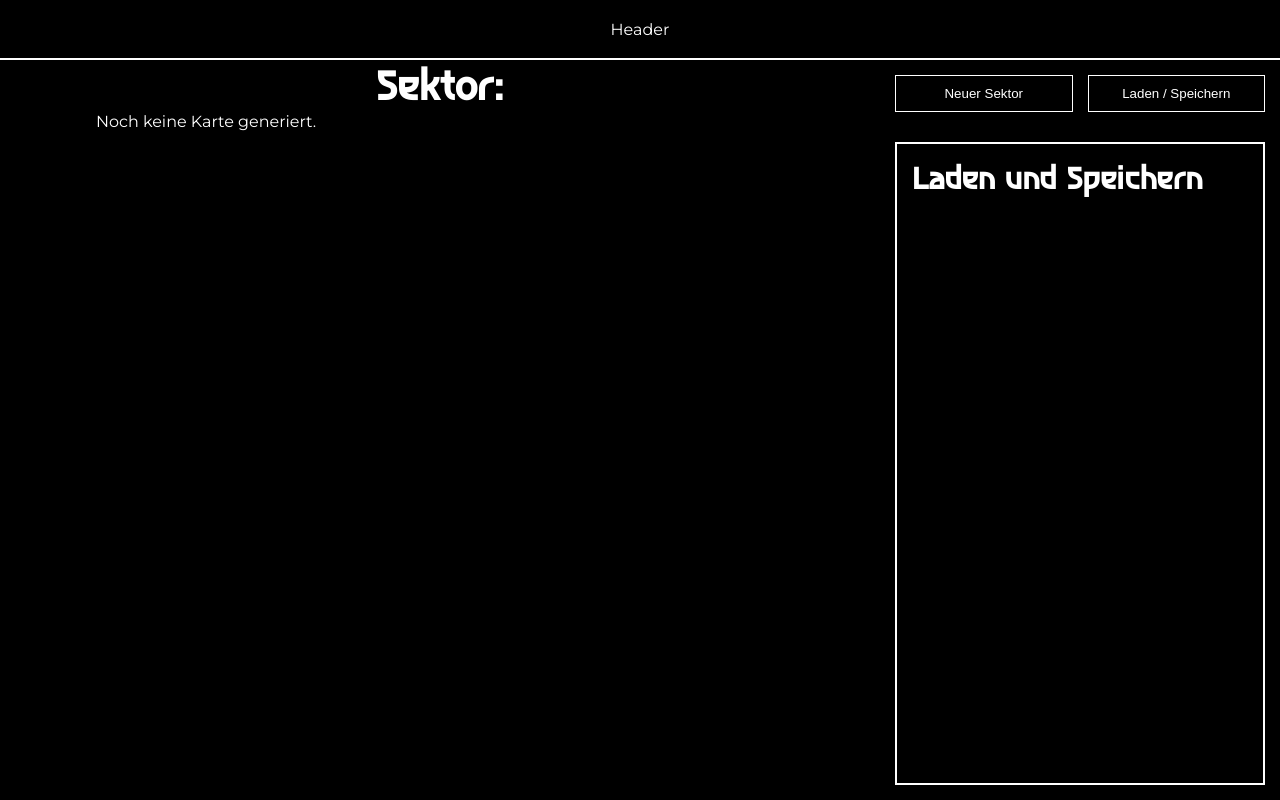
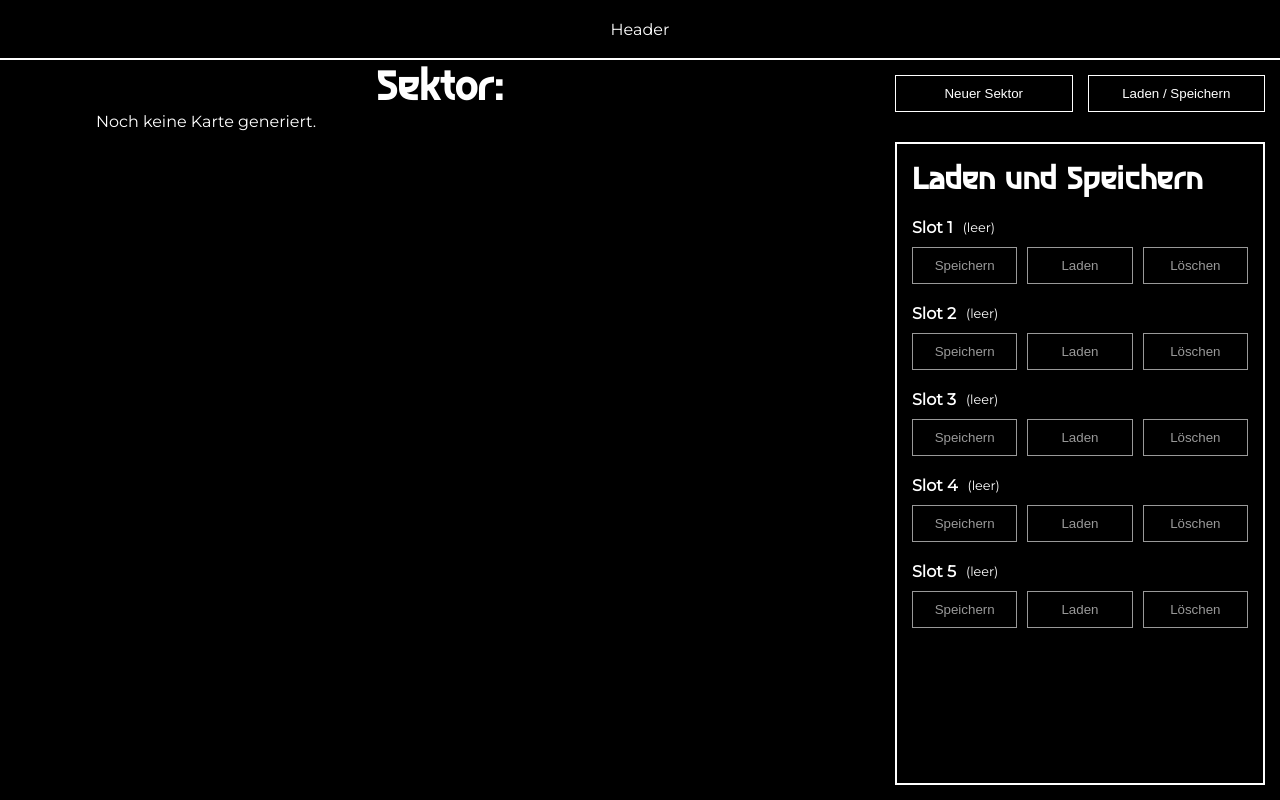
Before and after one commit to Paraldos/rpg-tools, a React (Vite) app: page / in a window 1280 px wide. Both pictures are taken after a click on the button "Laden / Speichern". Built offline with nearby package versions, Linux system fonts and the light colour scheme.

Commit message:
updated save funktion

```diff
--- a/src/components/fieldInfo/fieldInfo.css
+++ b/src/components/fieldInfo/fieldInfo.css
@@ -49,10 +49,6 @@
 }
 
 .fieldInfo__listOfWorlds {
-  list-style: none;
-  padding: 0;
-  display: flex;
-  flex-direction: column;
   margin-bottom: auto;
 }
 
@@ -63,7 +59,6 @@
   gap: 10px;
 
   p {
-    margin: 0;
     margin-right: auto;
   }
 }
--- a/src/components/saveMenu/SaveMenu.jsx
+++ b/src/components/saveMenu/SaveMenu.jsx
@@ -1,13 +1,52 @@
+import "./saveMenu.css";
 import { useSectorStore } from "../../utils/store";
+import { STORAGE_KEY_PREFIX } from "../../utils/storageKeys";
 
 export default function SaveMenu() {
+  const sector = useSectorStore((s) => s.sector);
   const saveMenuOpen = useSectorStore((s) => s.saveMenuOpen);
+  const saveToSlot = useSectorStore((s) => s.saveToSlot);
+  const loadFromSlot = useSectorStore((s) => s.loadFromSlot);
+  const clearSlot = useSectorStore((s) => s.clearSlot);
 
   if (!saveMenuOpen) return;
 
+  const slots = Array(5).fill(null);
+
+  const generateSlot = (slotIndex) => {
+    const raw = localStorage.getItem(`${STORAGE_KEY_PREFIX}${slotIndex}`);
+    const parsed = raw ? JSON.parse(raw) : null;
+    const timeStamp = parsed
+      ? `(${new Date(parsed.timestamp).toLocaleString()})`
+      : "(leer)";
+
+    return (
+      <li key={slotIndex} className="saveMenu__listItem">
+        <div className="saveMenu__title">
+          <p>Slot {slotIndex + 1}</p>
+          <p>{timeStamp}</p>
+        </div>
+        <div className="saveMenu__btns">
+          <button onClick={() => saveToSlot(slotIndex)} disabled={!sector}>
+            Speichern
+          </button>
+          <button onClick={() => loadFromSlot(slotIndex)} disabled={!parsed}>
+            Laden
+          </button>
+          <button onClick={() => clearSlot(slotIndex)} disabled={!parsed}>
+            Löschen
+          </button>
+        </div>
+      </li>
+    );
+  };
+
   return (
-    <div>
+    <div className="saveMenu">
       <h3>Laden und Speichern</h3>
+      <ul className="saveMenu__list">
+        {slots.map((_slot, index) => generateSlot(index))}
+      </ul>
     </div>
   );
 }
--- /dev/null
+++ b/src/components/saveMenu/saveMenu.css
@@ -0,0 +1,39 @@
+.saveMenu {
+  h3 {
+    margin-bottom: var(--spacing-l);
+  }
+}
+
+.saveMenu__title {
+  display: flex;
+  align-items: center;
+  gap: var(--spacing-m);
+
+  p:first-child {
+    font-size: 1rem;
+    font-weight: bolder;
+  }
+
+  p:nth-child(2) {
+    font-size: 0.8rem;
+  }
+}
+
+.saveMenu__list {
+  gap: var(--spacing-l);
+}
+
+.saveMenu__listItem {
+  display: flex;
+  flex-direction: column;
+  gap: var(--spacing-m);
+}
+
+.saveMenu__btns {
+  display: flex;
+  gap: var(--spacing-m);
+
+  button {
+    width: 100%;
+  }
+}
--- a/src/components/worldInfo/worldInfo.css
+++ b/src/components/worldInfo/worldInfo.css
@@ -49,10 +49,6 @@
 }
 
 .worldInfo__listOfTags {
-  list-style: none;
-  padding: 0;
-  display: flex;
-  flex-direction: column;
   gap: var(--spacing-m);
   margin-bottom: auto;
 
@@ -80,7 +76,6 @@
   align-items: center;
 
   p {
-    margin: 0;
     margin-right: auto;
   }
 }
--- a/src/components/worldInfoBtn/worldInfoBtn.css
+++ b/src/components/worldInfoBtn/worldInfoBtn.css
@@ -50,11 +50,8 @@
   }
 
   .worldInfoBtn__tags {
-    display: flex;
+    flex-direction: row;
     flex-wrap: wrap;
-    gap: var(--spacing-s);
-    list-style: none;
-    padding: 0;
   }
 
   .worldInfoBtn__tag {
--- a/src/styles/global.css
+++ b/src/styles/global.css
@@ -20,7 +20,7 @@ h3 {
 }
 
 p {
-  margin: 0 0 15px 0;
+  margin: 0;
 }
 
 button,
@@ -59,7 +59,11 @@ button:disabled,
 }
 
 ul {
-  padding-left: 15px;
+  display: flex;
+  flex-direction: column;
+  gap: var(--spacing-s);
+  list-style: none;
+  padding: 0;
   margin: 0;
 }
 
--- /dev/null
+++ b/src/utils/storageKeys.ts
@@ -0,0 +1 @@
+export const STORAGE_KEY_PREFIX = "rpg-tools__sector__";
--- a/src/utils/store.ts
+++ b/src/utils/store.ts
@@ -1,5 +1,6 @@
 import { create } from "zustand";
 import { Sector, Field } from "./types";
+import { STORAGE_KEY_PREFIX } from "./storageKeys";
 import {
   generateSector,
   generateWorld,
@@ -35,9 +36,41 @@ type SectorState = {
   updateWorldTags: (newTags: string[]) => void;
   moveWorldAwayFromSun: () => void;
   moveWorldTowardsSun: () => void;
+
+  saveToSlot: (slotIndex: number) => void;
+  loadFromSlot: (slotIndex: number) => void;
+  clearSlot: (slotIndex: number) => void;
 };
 
-export const useSectorStore = create<SectorState>((set) => ({
+export const useSectorStore = create<SectorState>((set, get) => ({
+  saveToSlot: (slotIndex) => {
+    const sector = get().sector;
+    if (!sector) return;
+    const payload = {
+      timestamp: Date.now(),
+      sector,
+    };
+    localStorage.setItem(
+      `${STORAGE_KEY_PREFIX}${slotIndex}`,
+      JSON.stringify(payload)
+    );
+  },
+
+  loadFromSlot: (slotIndex) => {
+    const raw = localStorage.getItem(`${STORAGE_KEY_PREFIX}${slotIndex}`);
+    if (!raw) return;
+    const parsed = JSON.parse(raw);
+    set({
+      sector: parsed.sector,
+      selectedFieldIndex: null,
+      selectedWorldIndex: null,
+    });
+  },
+
+  clearSlot: (slotIndex) => {
+    localStorage.removeItem(`${STORAGE_KEY_PREFIX}${slotIndex}`);
+  },
+
   sector: null,
   setSector: (sector) => set({ sector }),
 
```
